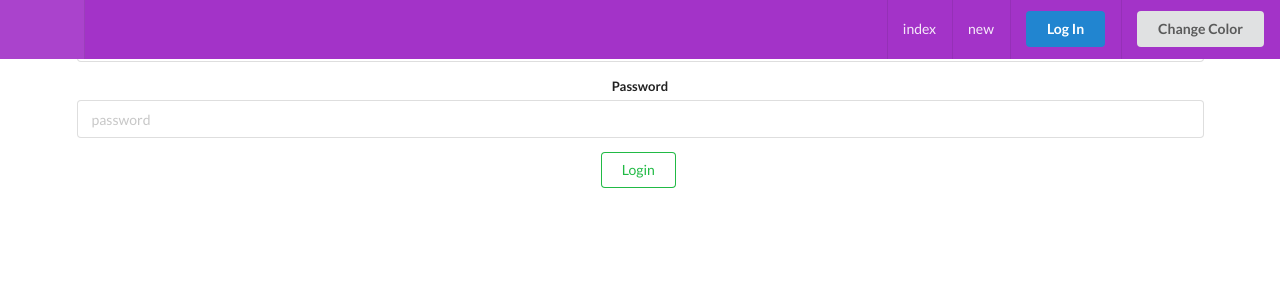
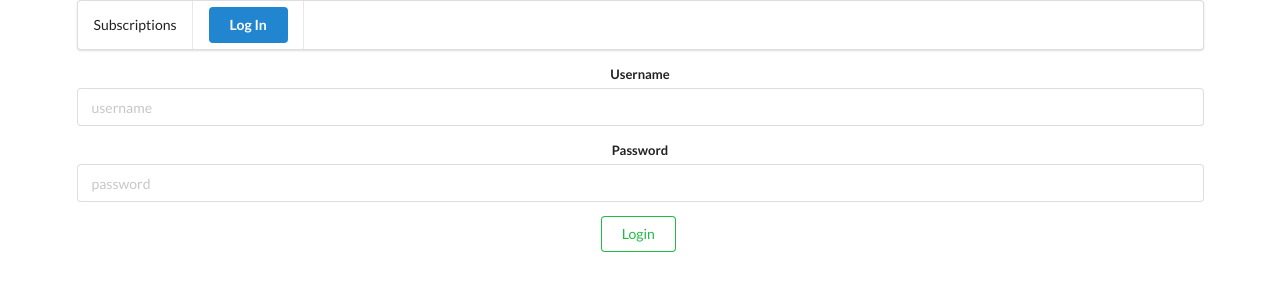
Before and after one commit to sylviapap/client-subscription-app, a React (Create React App) app: page /login in a window 1280 px wide. Shown: the top 300 px of the page. Built offline with nearby package versions, Linux system fonts and the light colour scheme.

Commit message:
semantic ui

```diff
--- a/src/App.js
+++ b/src/App.js
@@ -1,7 +1,6 @@
 import React from 'react';
 import './App.css';
 import Home from './components/Home'
-import About from './components/About'
 import Login from './components/Login'
 import NavBar from './components/NavBar'
 import { Route, Switch, withRouter, Redirect } from 'react-router-dom';
@@ -36,7 +35,7 @@ class App extends React.Component {
 
   render() {
     return (
-      <div className="App">
+      <div className="App ui container">
         <NavBar
           currentUser={this.state.auth.currentUser}
           handleLogout={this.handleLogout}
@@ -50,14 +49,13 @@ class App extends React.Component {
               }}
             />
             <Route exact path="/" component={Home} />
-            <Route exact path="/about" component={About} />
             <Route exact path="/login" component={Login} />
             <Route
               path="/"
               render={() => {
                 const loggedIn = !!this.state.auth.currentUser.id;
 
-                return loggedIn ? <About /> : <Redirect to="/login" />;
+                return loggedIn ? <Home /> : <Redirect to="/login" />;
               }}
             />
           </Switch>
--- a/src/components/About.js
+++ /dev/null
@@ -1,12 +0,0 @@
-import React from 'react';
-
-const About = () => {
-  return (
-  <div>
-    <h1>About</h1>
-    <p>An app made by 2 coding prodigies, Sylvia Pap and Justin Bermudez</p>
-  </div>
-  )
-}
-
-export default About;
--- a/src/components/Home.js
+++ b/src/components/Home.js
@@ -1,11 +1,20 @@
 import React from 'react';
 
-const Home = () => {
-  return (
-    <div>
-      <h1>Home Page</h1>
-    </div>
-  );
-};
+class Home extends React.Component {
+  componentDidMount() {
+    const token = localStorage.getItem('token');
+    if (!token) {
+      this.props.history.push('/login');
+    }
+  }
+
+  render() {
+    return (
+      <div className="ui container">
+        <h1>Home</h1>
+      </div>
+    );
+  }
+}
 
 export default Home;
--- a/src/components/NavBar.js
+++ b/src/components/NavBar.js
@@ -1,54 +1,18 @@
 import React from 'react';
 import { Link, withRouter } from 'react-router-dom';
-
-const colors = [
-  'red',
-  'orange',
-  'yellow',
-  'olive',
-  'green',
-  'teal',
-  'blue',
-  'violet',
-  'purple',
-  'pink',
-  'brown',
-  'grey'
-];
 
 class NavBar extends React.Component {
   constructor(props) {
     super(props);
-    this.state = {
-      color: 'purple'
-    };
-
-    this.handleClick = this.handleClick.bind(this);
-  }
-
-  handleClick() {
-    const newColor = colors[Math.floor(Math.random() * colors.length)];
-    this.setState({ color: newColor });
   }
 
   render() {
     const loggedIn = !!this.props.currentUser.id;
 
     return (
-      <div className={`ui top fixed inverted ${this.state.color} menu`}>
-        <Link to="/" className="item">
-          <h2 className="ui header">
-            <i className={`${this.props.icon} icon`} />
-            <div className="content">{this.props.title}</div>
-            <div className="sub header">{this.props.description}</div>
-          </h2>
-        </Link>
-        <div className="right menu">
+      <div className="ui menu">
         <Link to="/subscriptions" className="item">
-            index
-          </Link>
-          <Link to="/subscriptions/new" className="item">
-            new
+          Subscriptions
         </Link>
         {loggedIn ? (
           <div className="item">
@@ -70,12 +34,6 @@ class NavBar extends React.Component {
             <div className="ui primary button">Log In</div>
           </Link>
         )}
-          <div className="item">
-            <div onClick={this.handleClick} className="ui button">
-              Change Color
-            </div>
-          </div>
-        </div>
       </div>
     );
   }
```
Lines whose indentation alone changed are shown as unchanged.
